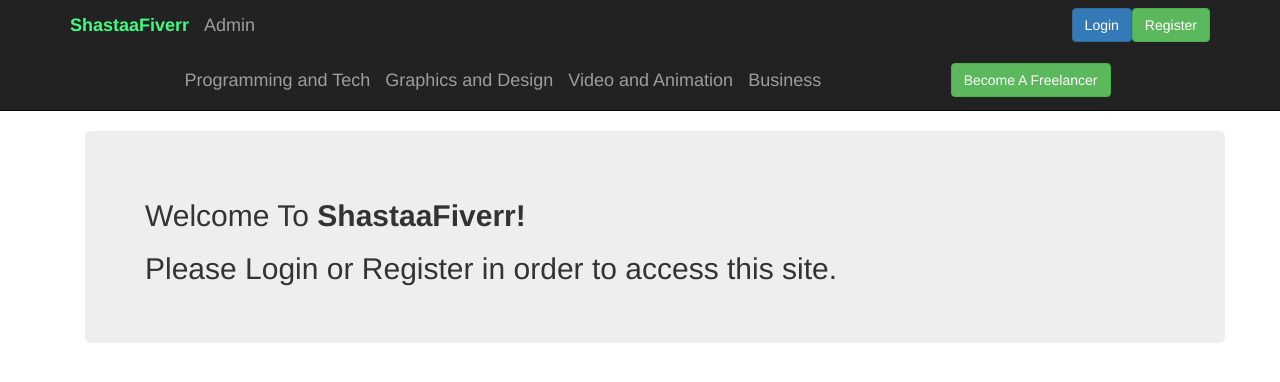
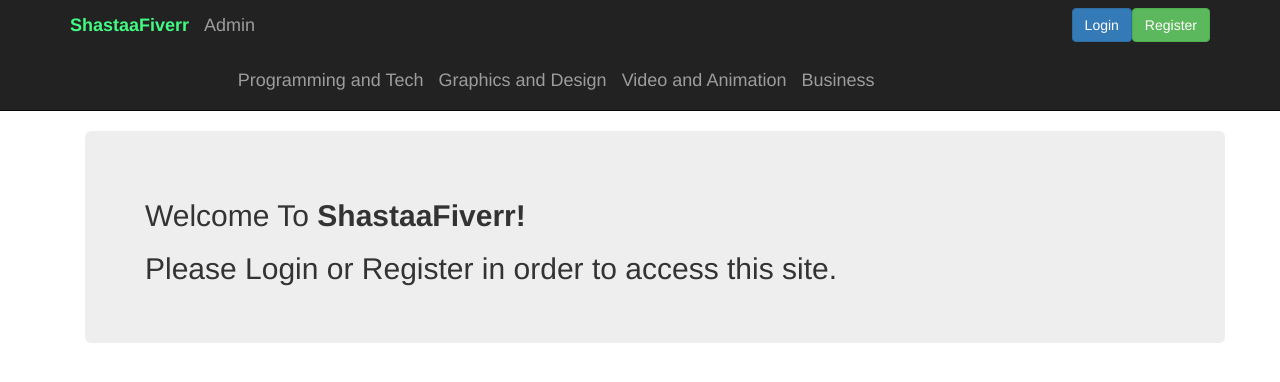
Before and after one commit to mdabdullah008/freelencia, a Django app: page / in a window 1280 px wide. Shown: the top 382 px of the page. Run offline with Django 3.2, Linux system fonts and the light colour scheme.

Commit message:
fixed button visibility according to roles

```diff
--- a/shastafiverr/templates/freelancer/base.html
+++ b/shastafiverr/templates/freelancer/base.html
@@ -39,20 +39,16 @@
 
                     <div class="row" style="display:flex; justify-content:flex-end; align-items:center;">
 
-
-                        {% if user.userprofileinfo.role == "freelancer" %}
-                            <a class="btn btn-primary navbar-btn" href="{% url 'freelancer:freelancer_dashboard' %}" >Dashboard</a>
-                        {% else %}
-                            <a class="btn btn-success navbar-btn" href="#">Become A Freelancer</a>
-
+                        {% if user.is_authenticated %}
+                            {% if user.userprofileinfo.role == "freelancer" %}
+                                <a class="btn btn-primary navbar-btn" href="{% url 'freelancer:freelancer_dashboard' %}">Dashboard</a>
+                            {% elif user.userprofileinfo.role == "customer" %}
+                                <a class="btn btn-success navbar-btn" href="{% url 'freelancer:become_freelancer' %}">Become A Freelancer</a>
+                            {% endif %}
                         {% endif %}
 
                     </div>
                 </div>
-
-
-
-
 
             </div >
         </nav>
```
